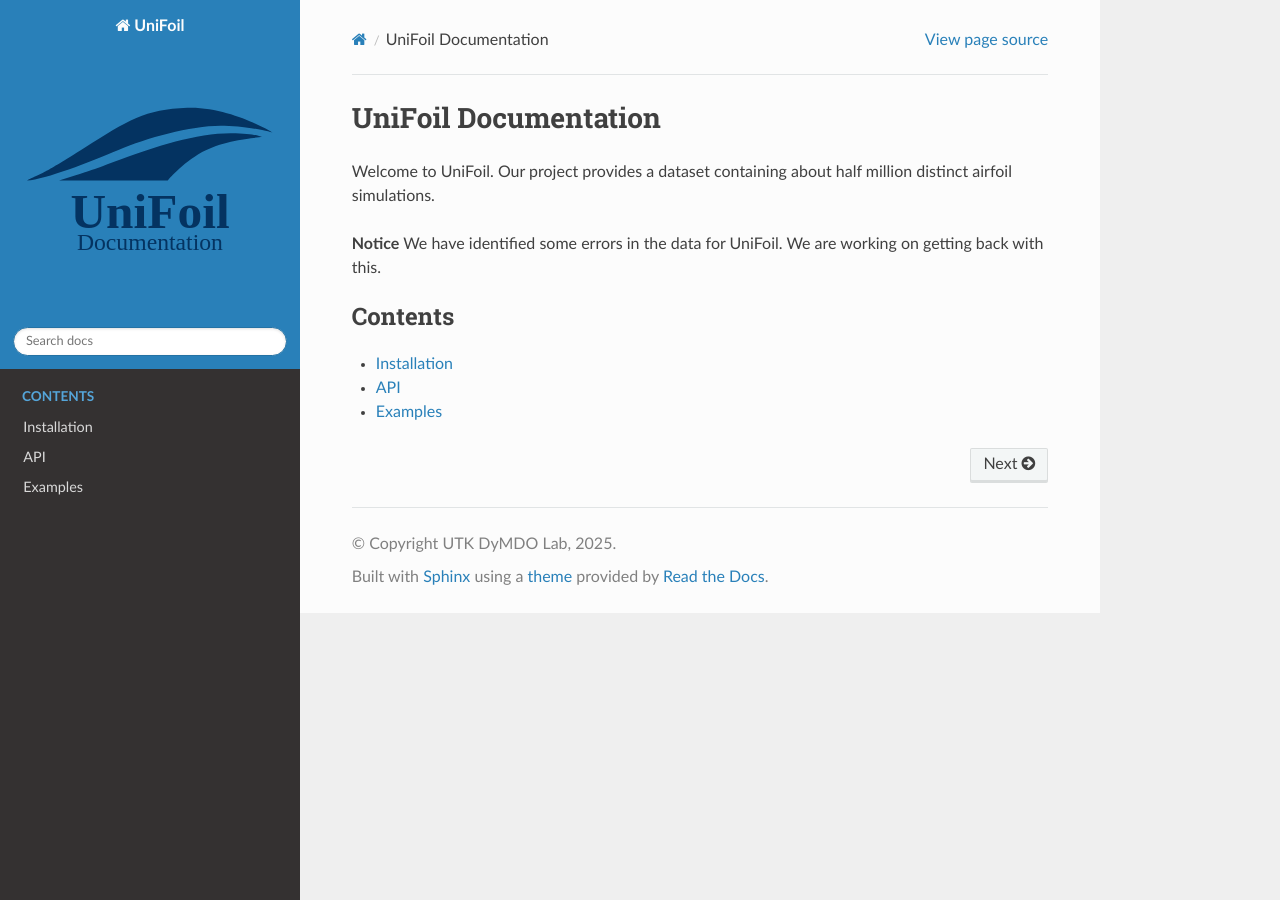
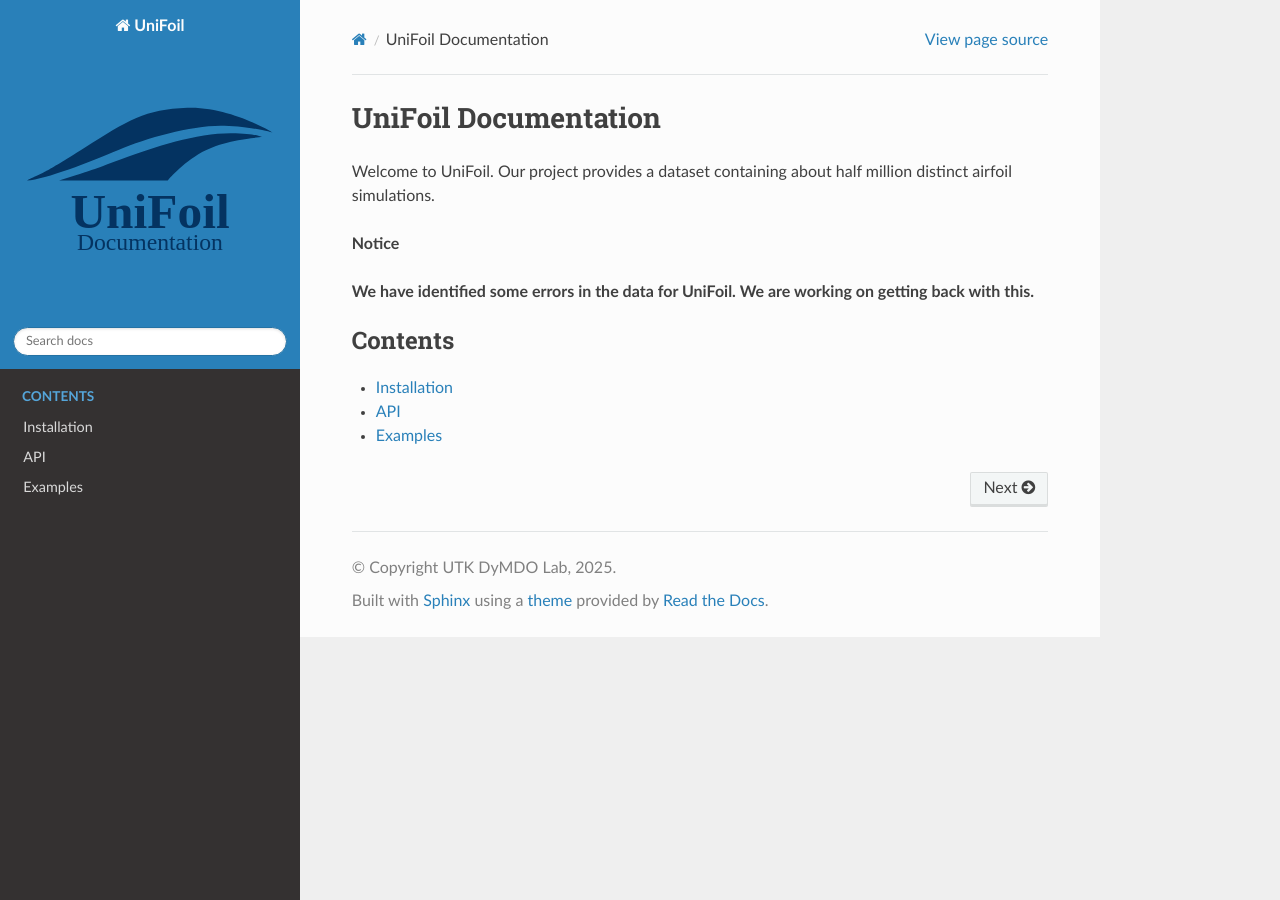
Before and after one commit to BenjaminMelanson/unifoilDocs, a Sphinx documentation site: the page built from docs/source/index.rst, in a window 1280 px wide. Built offline with Sphinx 7.4.7 and the Read the Docs theme 3.1.0, drawn with Linux system fonts in a browser that asks for light colours.

```diff
--- a/docs/source/index.rst
+++ b/docs/source/index.rst
@@ -4,7 +4,8 @@ UniFoil Documentation
 Welcome to UniFoil. Our project provides a dataset containing about half million distinct airfoil simulations.
 
 **Notice**
-We have identified some errors in the data for UniFoil. We are working on getting back with this.
+
+**We have identified some errors in the data for UniFoil. We are working on getting back with this.**
 
 .. toctree::
    :maxdepth: 1
```
